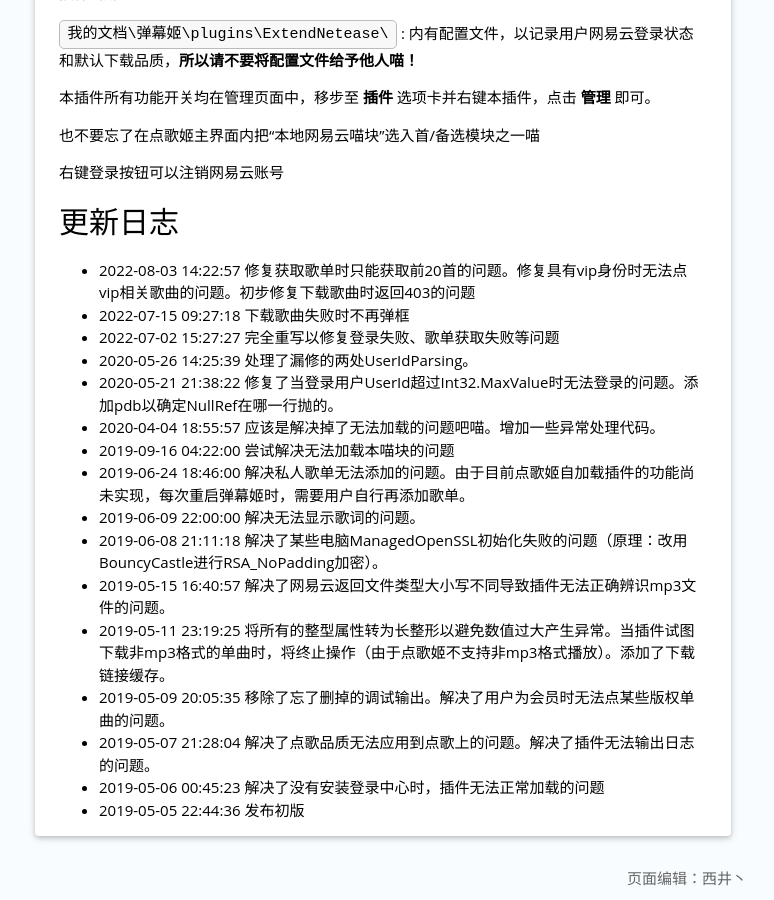
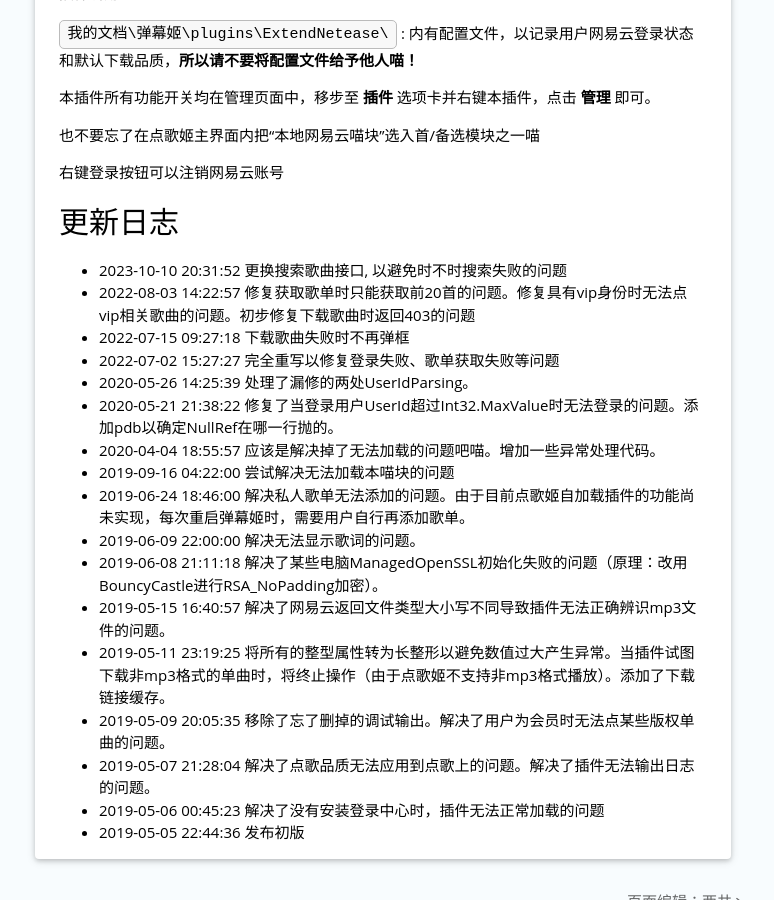
Before and after one commit to Bililive/www.danmuji.org, a Jekyll site: the page built from _plugin/ExtendNetease_DGJModule.md, in a window 1280 px wide and 900 px high, scrolled down 1606 px. Shown: the whole window, without its empty margins (309-1083 px from the left). Built offline with Jekyll 4.4.1, drawn with Linux system fonts in a browser that asks for light colours; nearby versions of some CDN libraries; some of the changed text lies outside the part shown.

Commit message:
更新本地网易云喵块至1.2.3
更换搜索歌曲接口, 以避免时不时搜索失败的问题

```diff
--- a/_plugin/ExtendNetease_DGJModule.md
+++ b/_plugin/ExtendNetease_DGJModule.md
@@ -5,10 +5,10 @@
 plugin_author: 西井丶
 plugin_name: 本地网易云喵块
 plugin_desc: 可以添加歌单和登录以享受高品质音乐喵
-plugin_version: 1.2.2
-plugin_update_datetime: 2022-08-03 14:22:57 +0800
+plugin_version: 1.2.3
+plugin_update_datetime: 2023-10-10 20:31:52 +0800
 plugin_update_desc: |-
-  修复获取歌单时只能获取前20首的问题。修复具有vip身份时无法点vip相关歌曲的问题。初步修复下载歌曲时返回403的问题
+  更换搜索歌曲接口, 以避免时不时搜索失败的问题
 plugin_dllink: /resource/ExtendNetease_DGJModule/ExtendNetease_DGJModule.zip
 plugin_contact: =02bj5Scx5CcpZHQkVGdjVGdvJHc4VGIwiY52uL5uKY6BCY6R+Y53+K6YKa6ueZ6Eq552uL5S+o5syp5
 plugin_dlnote: 只在弹幕姬官网提供下载,请勿转载
@@ -54,6 +54,7 @@
 
 更新日志
 ---
+- 2023-10-10 20:31:52 更换搜索歌曲接口, 以避免时不时搜索失败的问题
 - 2022-08-03 14:22:57 修复获取歌单时只能获取前20首的问题。修复具有vip身份时无法点vip相关歌曲的问题。初步修复下载歌曲时返回403的问题
 - 2022-07-15 09:27:18 下载歌曲失败时不再弹框
 - 2022-07-02 15:27:27 完全重写以修复登录失败、歌单获取失败等问题
```
Also changed, not shown: 1 other file.
